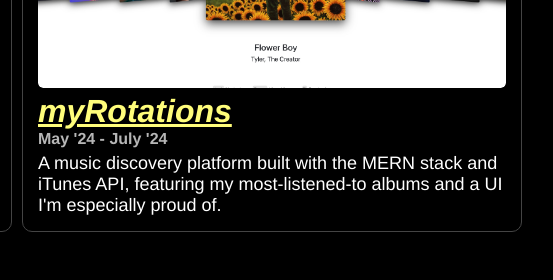
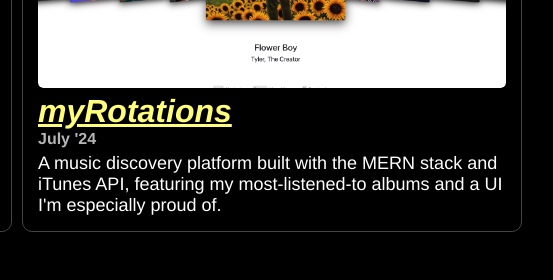
Before and after one commit to benmcca/benmcca.com, an Astro site: page / in a window 1280 px wide. Shown: the part 2560-2840 px from the top of the page, 623-1176 px from the left. Built offline with nearby package versions, Linux system fonts and the light colour scheme; Astro itself is replaced by a stand-in of ours.

Commit message:
date update

```diff
--- a/src/data/content.js
+++ b/src/data/content.js
@@ -82,7 +82,7 @@ export const projects = [
   },
   {
     title: "myRotations",
-    date: "May '24 - July '24",
+    date: "July '24",
     href: "https://myrotations.vercel.app/",
     image: myRotationsThumbnail,
     description:
```
